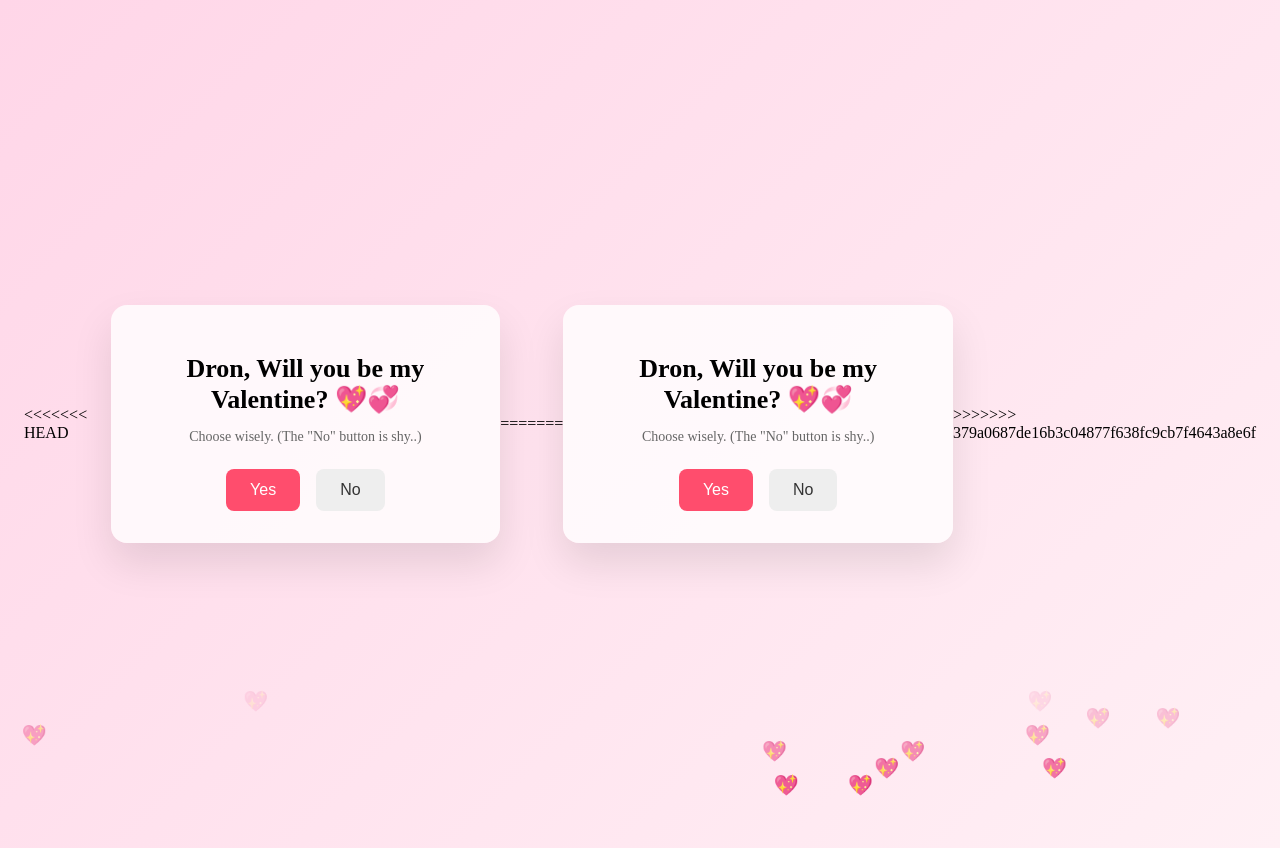
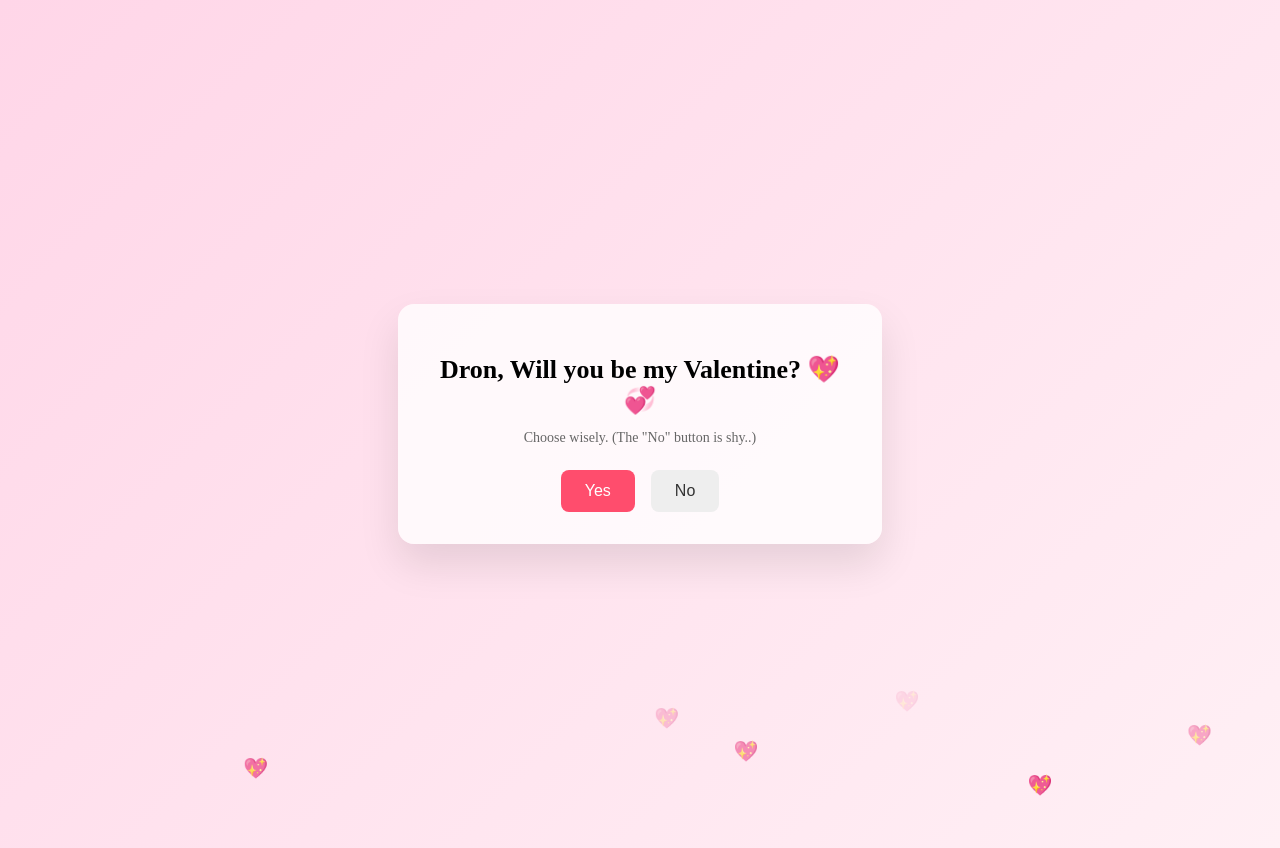
Before and after one commit to YashaswiniPardeshi/Valentine, a plain HTML site: page index.html in a window 1280 px wide. Drawn offline with nearby package versions, Linux system fonts and the light colour scheme.

Commit message:
Update index.html

```diff
--- a/index.html
+++ b/index.html
@@ -1,4 +1,4 @@
-<<<<<<< HEAD
+
 <!DOCTYPE html>
 <html lang ="en">
 <head>
@@ -28,35 +28,4 @@
 <script src="https://cdn.jsdelivr.net/npm/canvas-confetti@1.6.0/dist/confetti.browser.min.js"></script>
     <script src="script.js"></script>
     </body>
-=======
-<!DOCTYPE html>
-<html lang ="en">
-<head>
-  <meta name="viewport" content="width=device-width, initial-scale=1.0">
-      <meta charset="UTF-8">
-      <title>Valentines❤️</title>
-
-      <!--CSS-->
-        <link rel="stylesheet" href="style.css">
-    </head>
-    <body>
-    <div class="card">
-      <h1>
-        Dron, Will you be my Valentine? 💖💞
-      </h1>
-      <p class="hint">
-        Choose wisely. (The "No" button is shy..)
-      </p>
-      <div class="buttons">
-    <button id="yesBtn">Yes</button>
-    <button id="noBtn">No</button>
-</div>
-    </div>
-
-    <!--JavaScript-->
-    <!-- Confetti library -->
-<script src="https://cdn.jsdelivr.net/npm/canvas-confetti@1.6.0/dist/confetti.browser.min.js"></script>
-    <script src="script.js"></script>
-    </body>
->>>>>>> 379a0687de16b3c04877f638fc9cb7f4643a8e6f
 </html>
```
